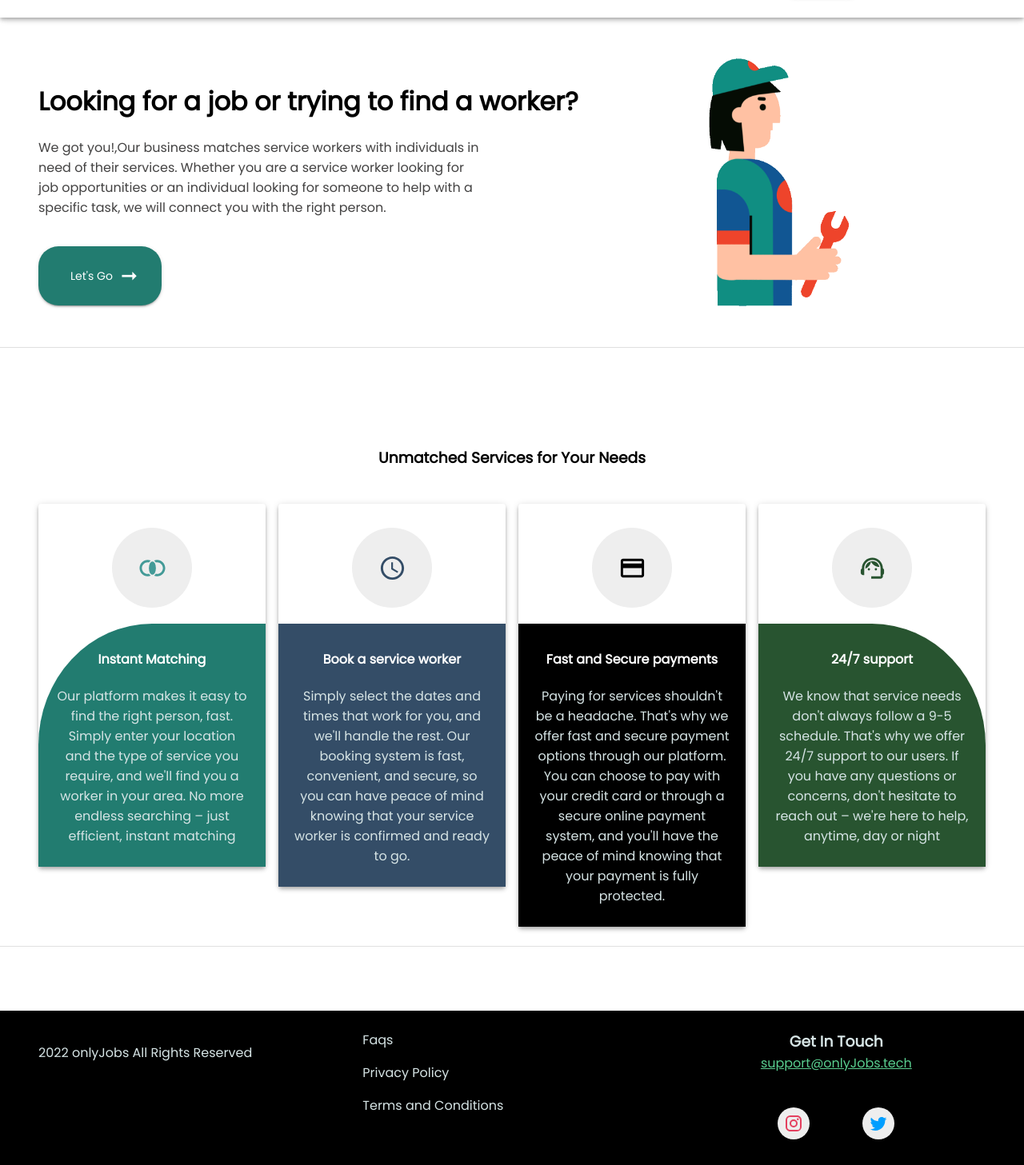
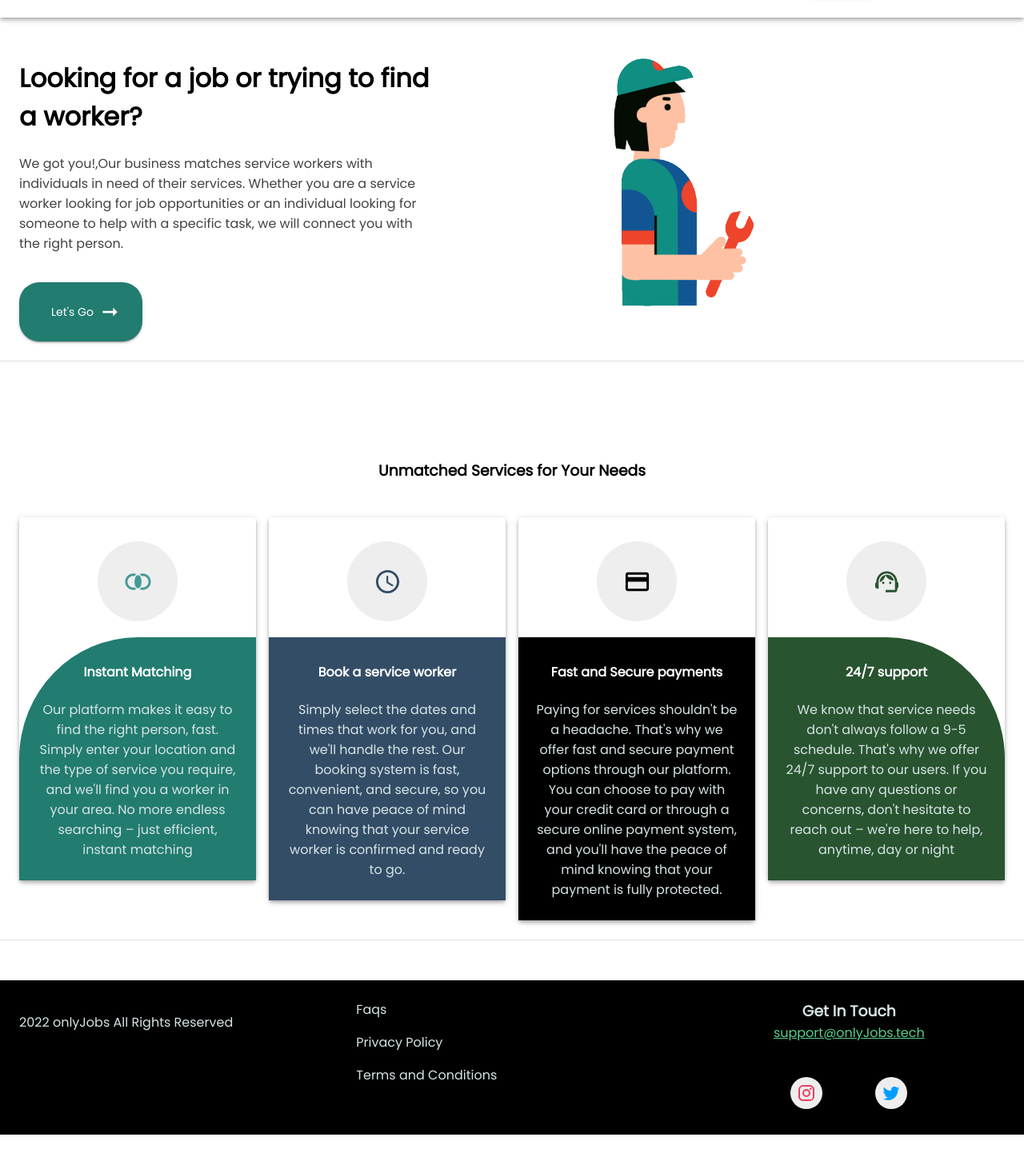
Before and after one commit to muhammadkeyton/onlyjobs, a Next.js app: page / in a window 1280 px wide. Shown: the part 83-1540 px from the top of the page at 80% size. After the commit the page ends 1502 px from the top, so only its background shows below. Built offline with nearby package versions, Linux system fonts and the light colour scheme.

Commit message:
fix hero section grid by spacing and reduced page container left and right padding

```diff
--- a/components/landingPage/footer.tsx
+++ b/components/landingPage/footer.tsx
@@ -12,9 +12,9 @@ import landingPageCss from "../../styles/landingPage.module.css";
 export default function Footer (){
     const currentYear = new Date().getFullYear();
     return(
-        <div  className={landingPageCss.footer}>
+        <footer  className={landingPageCss.footer}>
 
-            <Grid container spacing={4}>
+            <Grid container spacing={4} sx={{'& .MuiGrid-root':{width: "auto"}}}>
                 <Grid item xs={6} sm={4} md={4} lg={4} xl={4}>
                     <p>{currentYear} onlyJobs All Rights Reserved</p>
                 </Grid>
@@ -57,6 +57,6 @@ export default function Footer (){
 
 
 
-        </div>
+        </footer>
     )
 }
--- a/components/landingPage/hero.tsx
+++ b/components/landingPage/hero.tsx
@@ -39,8 +39,9 @@ export default function Hero(){
         <div className={landingPageCss.heroContainer}>
 
 
-            <Grid container alignItems="center" spacing={4}>
-                <Grid item xs={12} sm={8} md={8} lg={8} xl={8} order={{ xs: 2, sm: 1,md:1,lg:1,xl:1 }}>
+
+            <Grid container  spacing={{ xs: 4, sm: 4,md:12,lg:25,xl:50 }}>
+                <Grid item xs={12} sm={6} md={6} lg={6} xl={6} order={{ xs: 2, sm: 1,md:1,lg:1,xl:1 }}>
                 <h1>Looking for a job or trying to find a worker?</h1>
                 <p style={{maxWidth:"35rem",color:PARAGRAPH_HEXCOLOR}}>We got you!,Our business matches service workers with individuals in need of their services. Whether you are a service worker looking for job opportunities or an individual looking for someone to help with a specific task, we will connect you with the right person.</p>
 
@@ -53,7 +54,8 @@ export default function Hero(){
                 </ThemeProvider>
                 </Grid>
 
-                <Grid item xs={12} sm={4} md={4} lg={4} xl={4} order={{ xs: 1, sm: 2,md:2,lg:2,xl:2 }} >
+                <Grid item xs={12} sm={6} md={6} lg={6} xl={6} order={{ xs: 1, sm: 2,md:2,lg:2,xl:2 }} >
+
                 <Image
                     src="/images/Hero.gif" // Route of the image file
                     height={350} // Desired size with correct aspect ratio
--- a/components/landingPage/navBar.tsx
+++ b/components/landingPage/navBar.tsx
@@ -118,7 +118,7 @@ export default function DrawerAppBar() {
         flexDirection:"row",
         justifyContent:"space-between",
         alignItems:"center",
-        padding:"1.5rem 3rem",
+        padding:"1.5rem 1.5rem",
         backgroundColor:"#FFFFFF"
        }}
       >
--- a/styles/globals.css
+++ b/styles/globals.css
@@ -1,6 +1,5 @@
-
+html,
 body{
-    max-width: 100%;
     margin:0;
     padding:0;
     box-sizing: border-box;
--- a/styles/landingPage.module.css
+++ b/styles/landingPage.module.css
@@ -2,7 +2,7 @@
 /* hero section */
 .heroContainer{
     text-align: left;
-    padding:1.5rem 3rem;
+    padding:1.5rem 1.5rem;
 
 }
 
@@ -32,7 +32,7 @@
 .servicesContainer{
     text-align: center;
     margin-top:5rem ;
-    padding:1.5rem 3rem;
+    padding:1.5rem 1.5rem;
 
 }
 
@@ -81,8 +81,8 @@
 .footer{
     background-color:#000000;
     color:#D6E4E5;
-    margin-top:5rem ;
-    padding:1.5rem 3rem;
+    margin-top:50px ;
+    padding:1.5rem 1.5rem;
     align-items: center;
 
 
```
Also changed, not shown: components/landingPage/services.tsx (line endings or trailing spaces).
